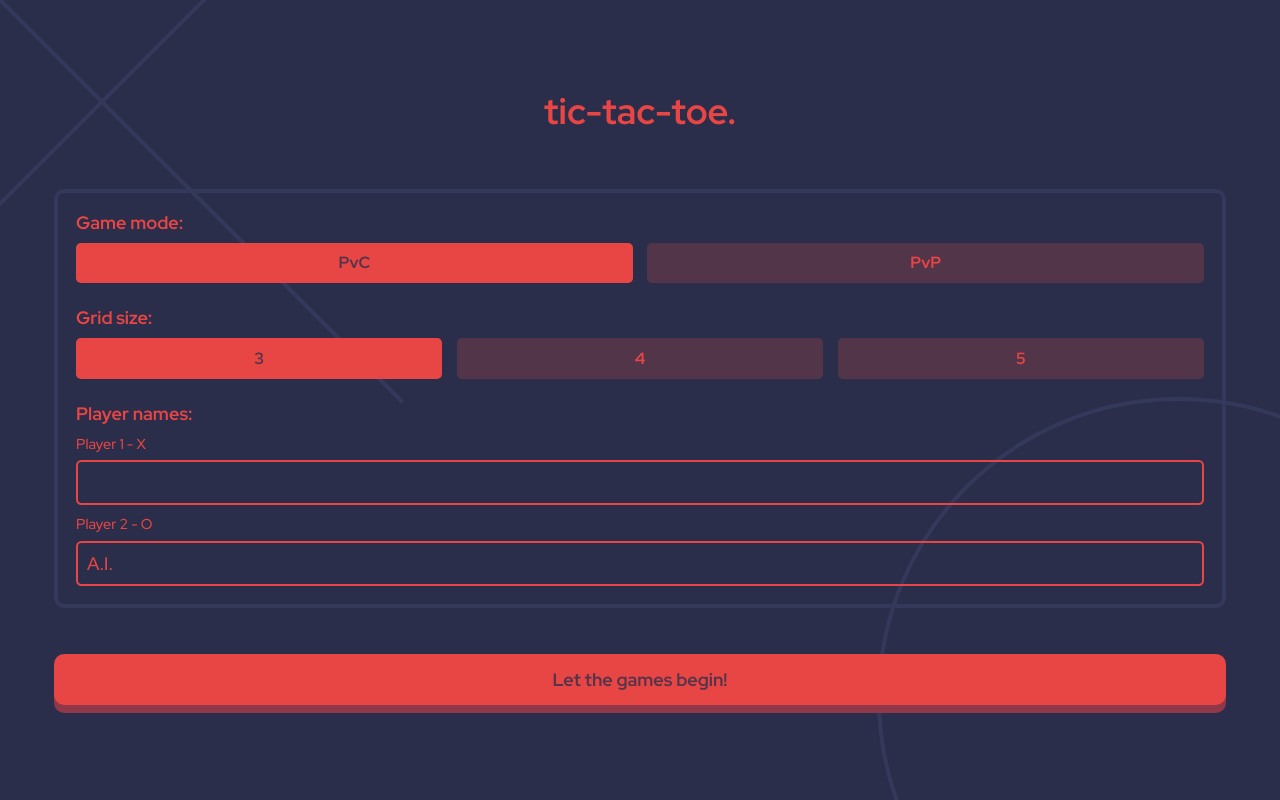
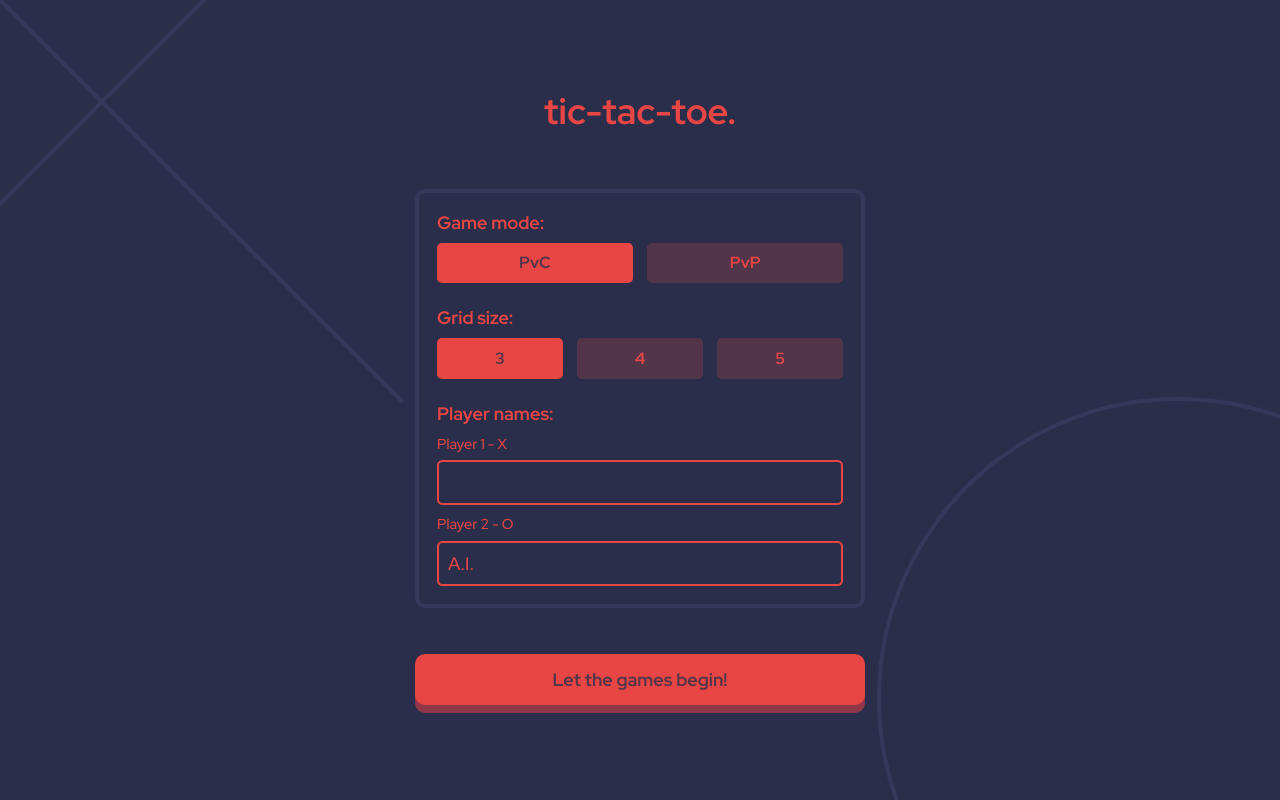
Before and after one commit to syedalimansoor/tic-tac-toe-react, a React (Vite) app: page /settings in a window 1280 px wide. Built offline with nearby package versions, Linux system fonts and the light colour scheme.

Commit message:
Fix max-width on mobile

```diff
--- a/src/components/settings/PlayButton.tsx
+++ b/src/components/settings/PlayButton.tsx
@@ -25,6 +25,8 @@ const Button = styled.button`
       0 8px 15px ${({ theme }) => theme.colors.orange[200]};
     transform: translateY(0);
   }
+
+  width: min(100%, 25em);
 `;
 
 export default function PlayButton() {
--- a/src/components/settings/SettingsForm.tsx
+++ b/src/components/settings/SettingsForm.tsx
@@ -12,6 +12,8 @@ const Form = styled.form`
 
   display: grid;
   gap: 0.5em;
+
+  width: min(100%, 25em);
 `;
 
 export default function SettingsForm() {
--- a/src/routes/Settings.tsx
+++ b/src/routes/Settings.tsx
@@ -26,7 +26,7 @@ const Container = styled(motion.div)`
   display: flex;
   flex-direction: column;
   justify-content: center;
-  align-items: stretch;
+  align-items: center;
   gap: 3rem;
 `;
 
```
